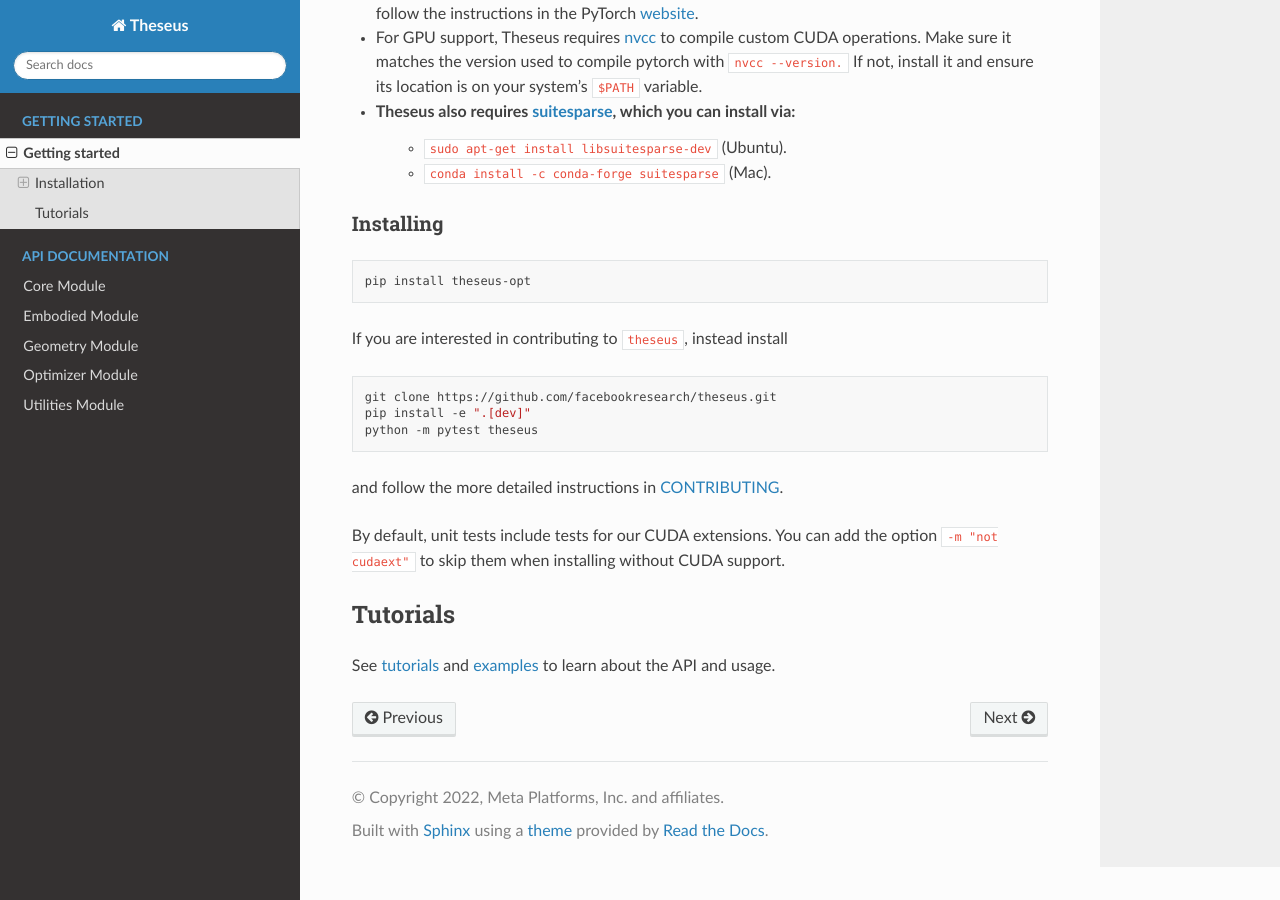
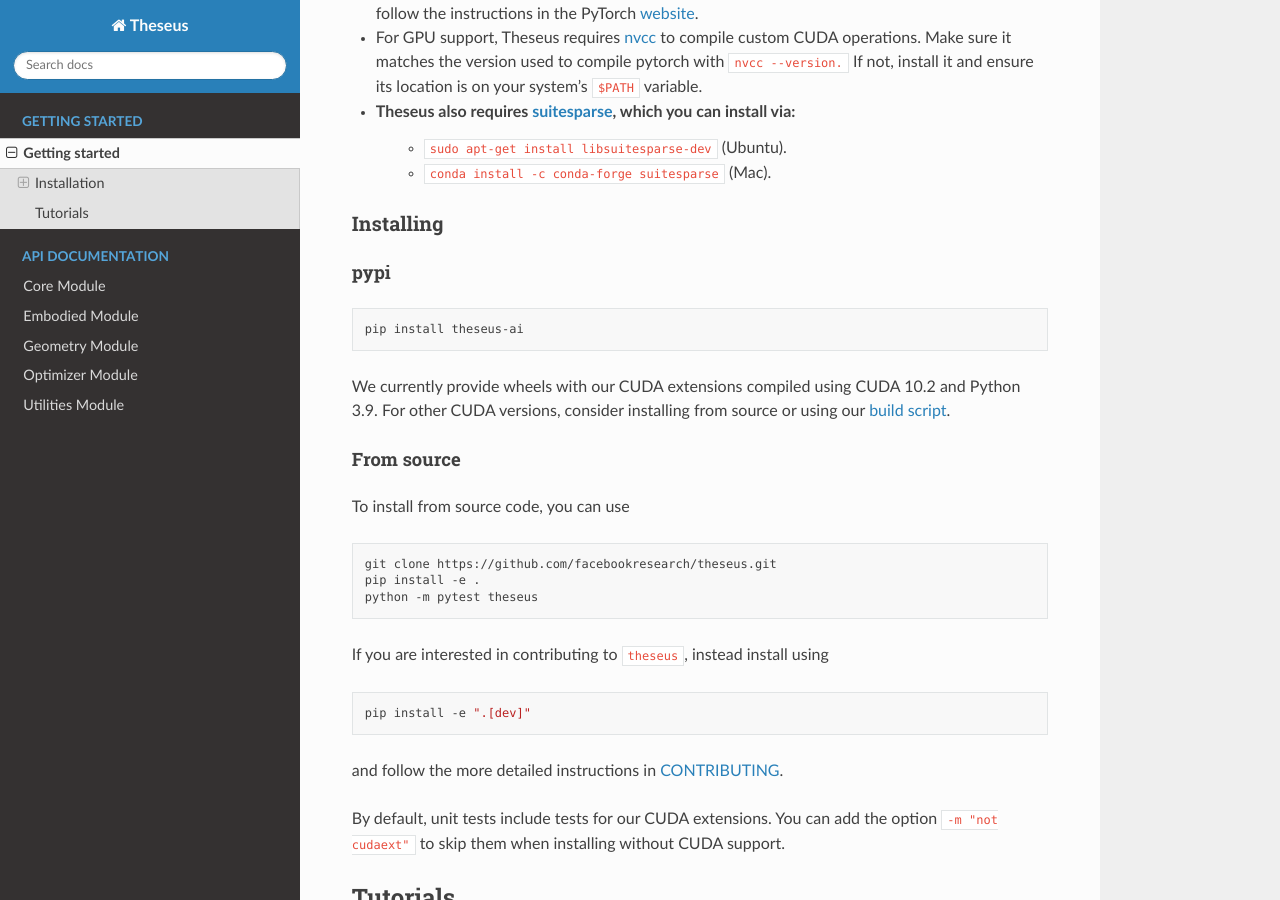
Before and after one commit to facebookresearch/theseus, a Sphinx documentation site: the page built from docs/source/getting-started.rst, in a window 1280 px wide and 900 px high, scrolled down 338 px. Built offline with Sphinx 7.4.7 and the Read the Docs theme 2.0.0, drawn with Linux system fonts in a browser that asks for light colours.

Commit message:
Added pip install theseus-ai instructions. (#276)
* Added pip install theseus-ai instructions.

* Fix typo and add instructions for build script.

* Changed README images to see if they render properly in pypi.

* Added pypi badge to README.

* Added downloads counter to README.

* Added more description to build_wheels.sh

```diff
--- a/docs/source/getting-started.rst
+++ b/docs/source/getting-started.rst
@@ -15,17 +15,33 @@
 
 Installing
 ^^^^^^^^^^
+
+pypi
+""""
+
 .. code-block:: bash
 
-    pip install theseus-opt
+    pip install theseus-ai
 
-If you are interested in contributing to ``theseus``, instead install
+We currently provide wheels with our CUDA extensions compiled using CUDA 10.2 and Python 3.9.
+For other CUDA versions, consider installing from source or using our
+`build script <https://github.com/facebookresearch/theseus/blob/main/build_scripts/build_wheel.sh>`_.
+
+From source
+"""""""""""
+To install from source code, you can use
 
 .. code-block:: bash
 
     git clone https://github.com/facebookresearch/theseus.git
+    pip install -e .
+    python -m pytest theseus
+
+If you are interested in contributing to ``theseus``, instead install using
+
+.. code-block:: bash
+
     pip install -e ".[dev]"
-    python -m pytest theseus
 
 and follow the more detailed instructions in `CONTRIBUTING <https://github.com/facebookresearch/theseus/blob/main/CONTRIBUTING.md>`_.
 
--- a/setup.py
+++ b/setup.py
@@ -58,7 +58,7 @@
     ext_modules = []
 
 setuptools.setup(
-    name="theseus-opt",
+    name="theseus-ai",
     version=version,
     author="Meta Research",
     description="A library for differentiable nonlinear optimization.",
```
Also changed, not shown: README.md (+25 -2 lines), 1 other file.
